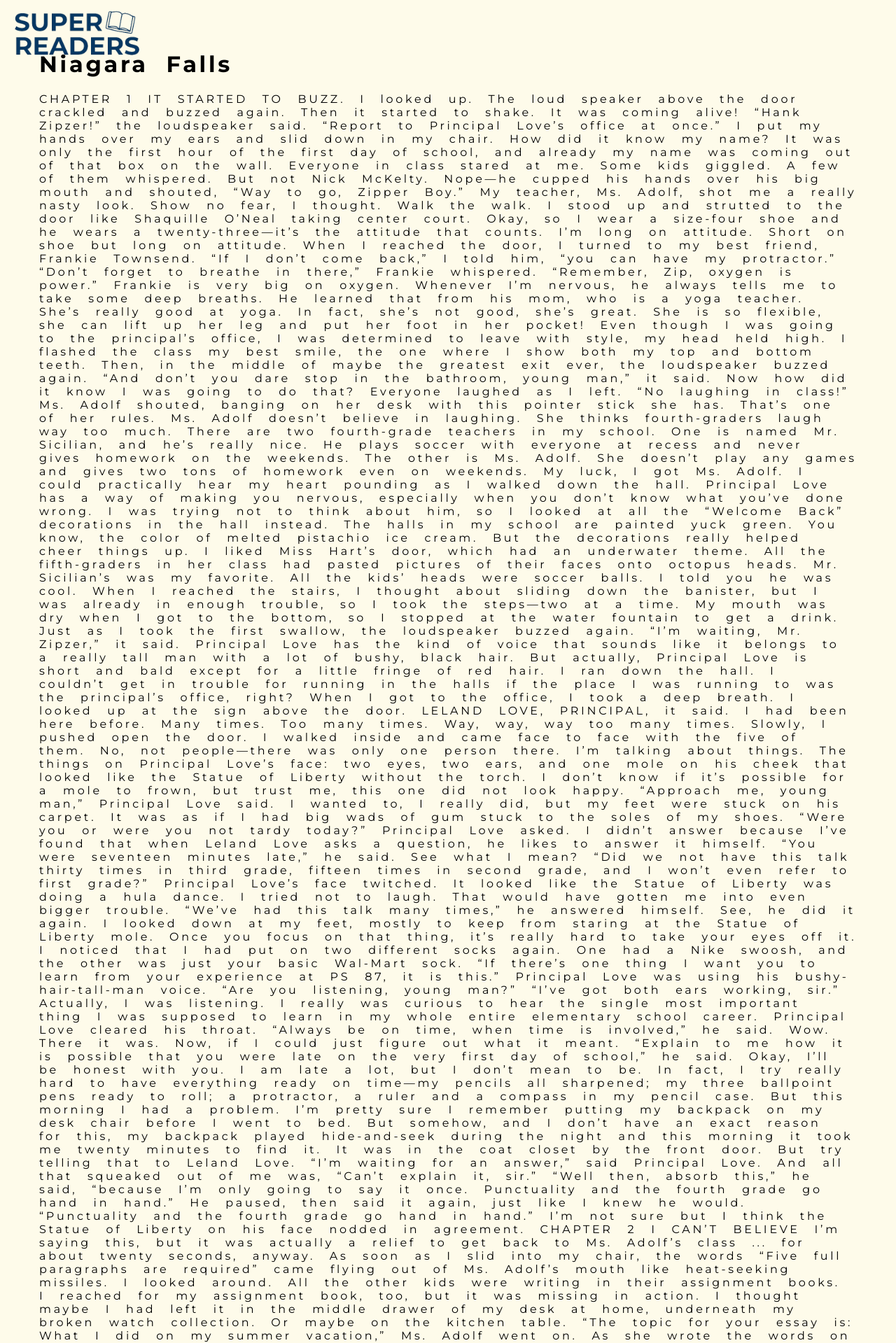
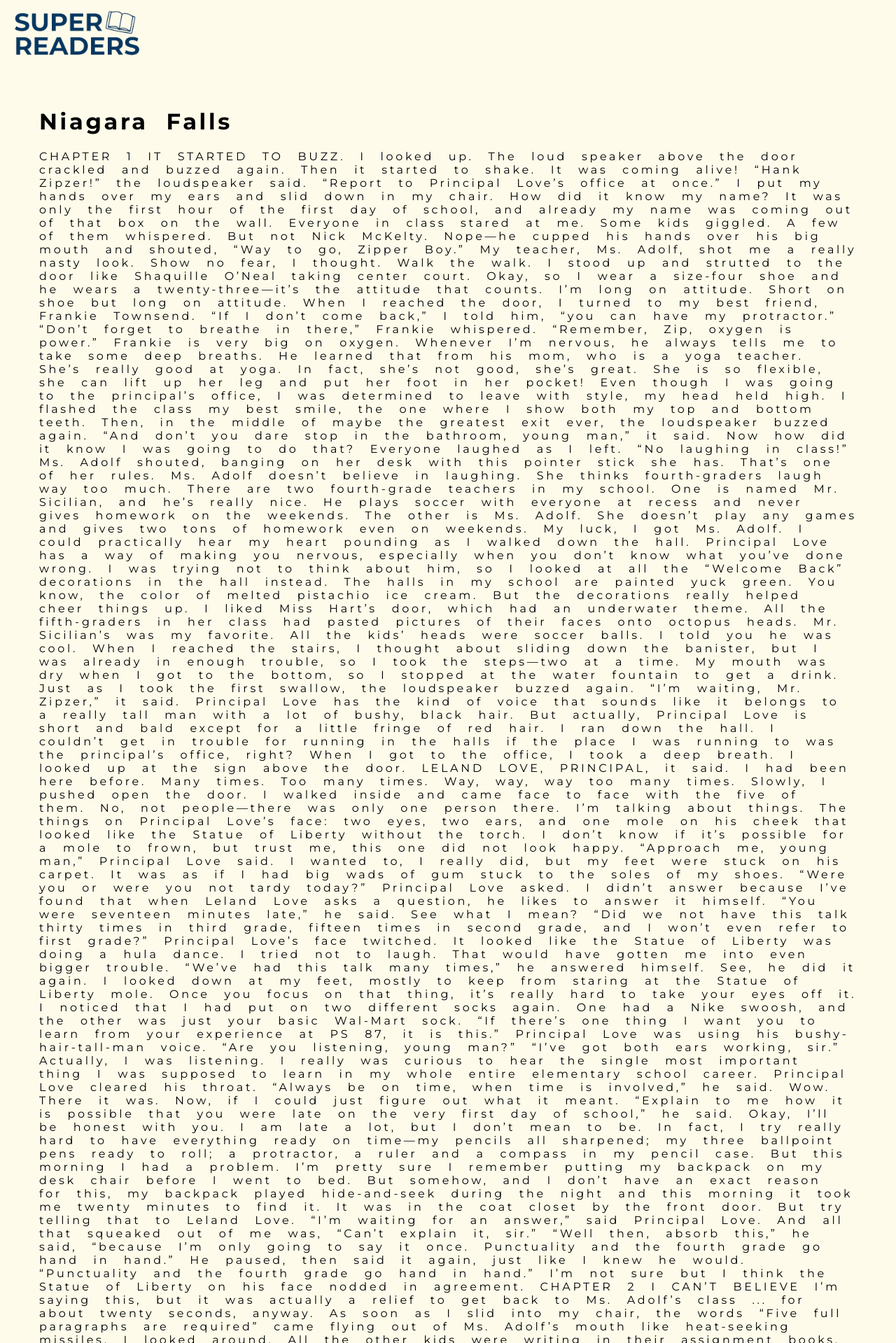
Before and after one commit to linguini1/oec-2024, a Flask app: page /reading/NiagaraFalls in a window 1280 px wide. Shown: the top 1919 px of the page at 70% size. Run offline with Flask 3, Linux system fonts and the light colour scheme.

Commit message:
Add margin to top of book content

```diff
--- a/static/book.css
+++ b/static/book.css
@@ -2,3 +2,7 @@
   letter-spacing: 0.35ch;
   word-spacing: 1.225ch; /* 3.5x letter-spacing */
 }
+
+body {
+  margin-top: 7%;
+}
```
